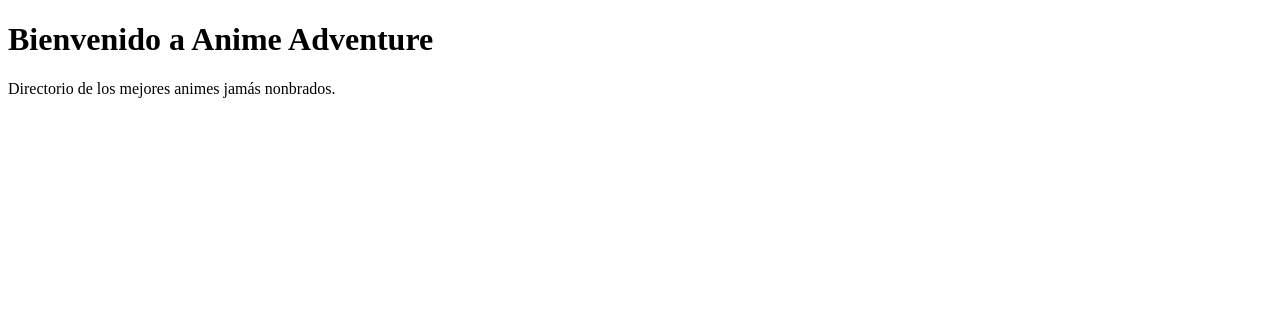
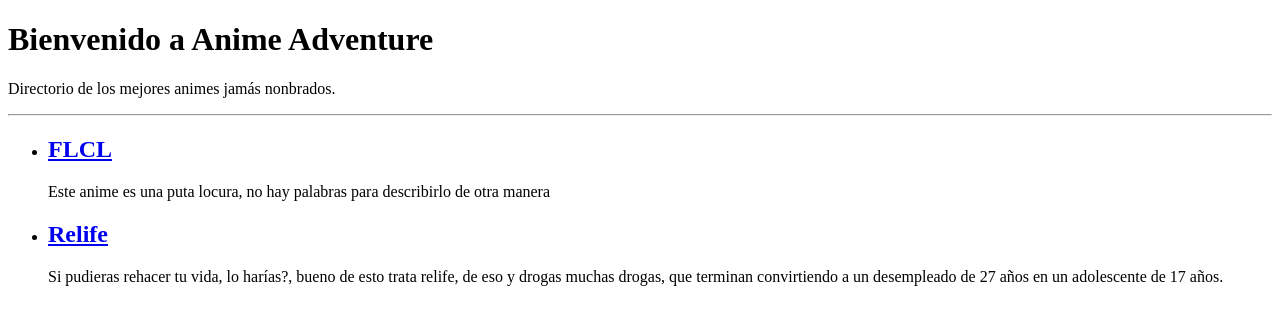
Before and after one commit to condef5/anime-adventure, a Next.js app: page / in a window 1280 px wide. Shown: the top 324 px of the page. Built offline with nearby package versions, Linux system fonts and the light colour scheme.

Commit message:
Show all animes

```diff
--- /dev/null
+++ b/lib/api.js
@@ -0,0 +1,45 @@
+import fs from 'fs';
+import { join } from 'path';
+
+import matter from 'gray-matter';
+
+const animesDirectory = join(process.cwd(), '_animes');
+
+export function getAnimeSlugs() {
+  return fs.readdirSync(animesDirectory);
+}
+
+export function getAnimeBySlug(slug, fields = []) {
+  const realSlug = slug.replace(/\.md$/u, '');
+  const fullPath = join(animesDirectory, `${realSlug}.md`);
+  const fileContents = fs.readFileSync(fullPath, 'utf8');
+  const { data, content } = matter(fileContents);
+
+  const items = {};
+
+  // Ensure only the minimal needed data is exposed
+  fields.forEach((field) => {
+    if (field === 'slug') {
+      items[field] = realSlug;
+    }
+
+    if (field === 'content') {
+      items[field] = content;
+    }
+
+    if (data[field]) {
+      items[field] = data[field];
+    }
+  });
+
+  return items;
+}
+
+export function getAllAnimes(fields = []) {
+  const slugs = getAnimeSlugs();
+  const animes = slugs
+    .map((slug) => getAnimeBySlug(slug, fields))
+    .sort((anime1, anime2) => (anime1.date > anime2.date ? '-1' : '1'));
+
+  return animes;
+}
--- a/pages/index.js
+++ b/pages/index.js
@@ -1,10 +1,41 @@
-function Home() {
+import Link from 'next/link';
+
+import { getAllAnimes } from '../lib/api';
+
+function Home({ allAnimes }) {
   return (
     <div>
       <h1>Bienvenido a Anime Adventure</h1>
       <p>Directorio de los mejores animes jamás nonbrados.</p>
+      <hr />
+      <ul>
+        {allAnimes.map((anime) => (
+          <li key={anime.slug}>
+            <h2>
+              <Link as={`/animes/${anime.slug}`} href="/animes/[slug]">
+                <a>{anime.title}</a>
+              </Link>
+            </h2>
+            <p>{anime.summary}</p>
+          </li>
+        ))}
+      </ul>
     </div>
   );
 }
 
+export async function getStaticProps() {
+  const allAnimes = getAllAnimes([
+    'title',
+    'date',
+    'slug',
+    'summary',
+    'coverImage'
+  ]);
+
+  return {
+    props: { allAnimes }
+  };
+}
+
 export default Home;
```
